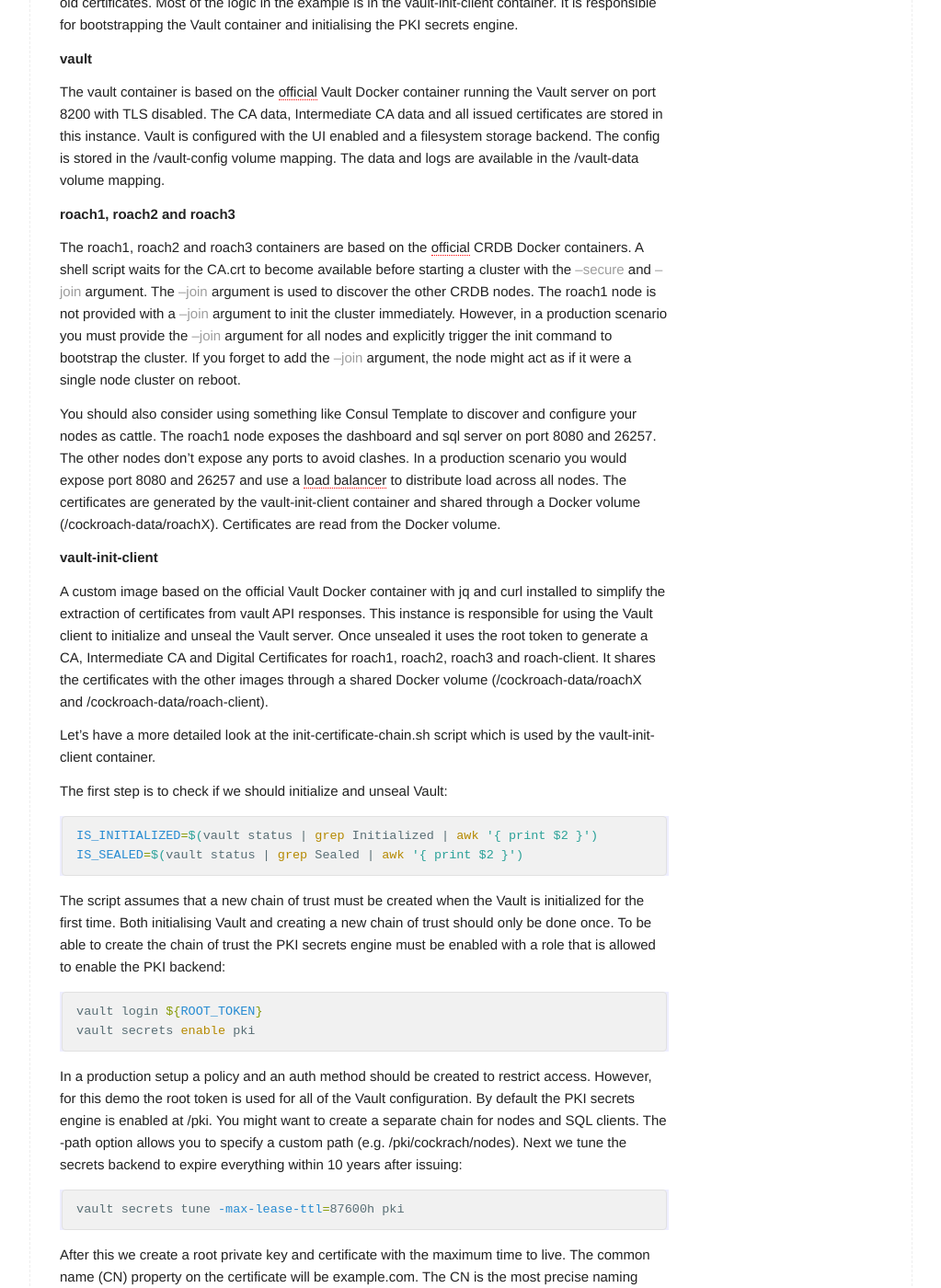
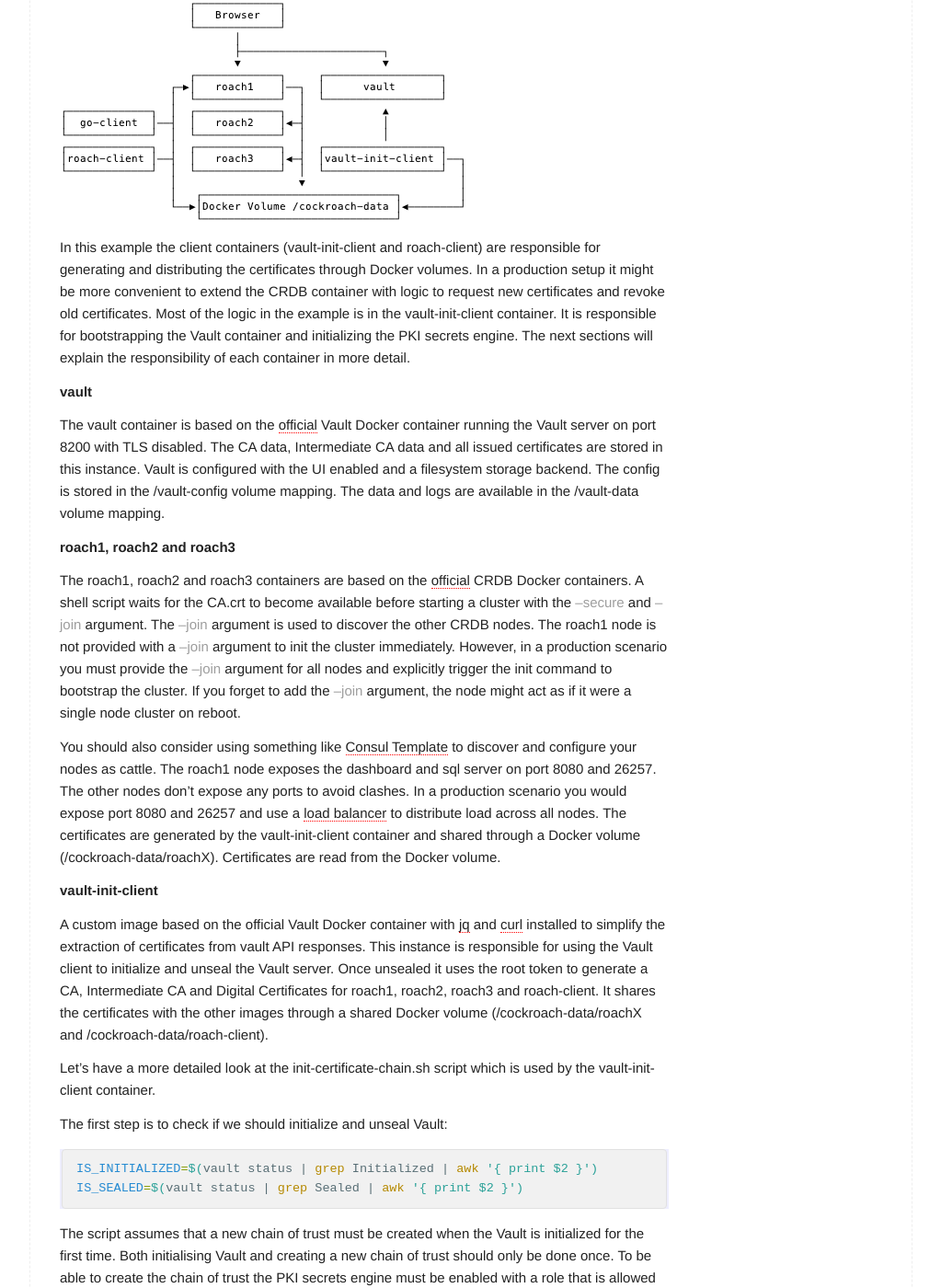
Before and after one commit to rinokadijk/vault-cockroach, a Jekyll site: the page built from docs/_posts/2019-08-26-Vault-CockroachDB.md, in a window 1280 px wide and 1400 px high, scrolled down 5605 px. Shown: the whole window at 92% size, without its empty margins (128-1151 px from the left). Built offline with Jekyll 4.4.1, drawn with Linux system fonts in a browser that asks for light colours; our own code applies the rules of GitHub Pages for plain Markdown files; some of the changed lines change nothing that is shown; some of the changed text lies outside the part shown.

Commit message:
add links and replace node1cert screenshot

```diff
--- a/docs/_posts/2019-08-26-Vault-CockroachDB.md
+++ b/docs/_posts/2019-08-26-Vault-CockroachDB.md
@@ -30,7 +30,6 @@
 - Support for multi-cloud / multi-region / on-prem deployments
 - Change Data Capture to stream database changes via [WAL](https://www.postgresql.org/docs/9.1/wal-intro.html) to a Kafka cluster
 - A LOT of prometheus metrics and preconfigured [alerts](https://github.com/cockroachdb/cockroach/blob/master/cloud/kubernetes/prometheus/alert-rules.yaml)
-- Spring Data JPA support
 - [Flywaydb](https://flywaydb.org/documentation/database/cockroachdb) support
 - Blazing fast startup time for the CRDB [Docker image](https://hub.docker.com/r/cockroachdb/cockroach) which speeds up local-development
 - [JUnit runner](https://github.com/Melozzola/cockroachdb-dev-test)
@@ -47,11 +46,11 @@
 
 **A user accessing the Admin UI dashboard**
 
-![cockroachdb dashboard certificate in browser]({{ site.baseurl }}/assets/img/node1cert.png)
+![cockroachdb dashboard certificate in browser]({{ site.baseurl }}/assets/img/node1cert.gif)
 
 The above image shows the certificate for the dashboard in a browser. The certificate is issued by "example Intermediate CA" and the common name is "node". The Subject Alternative Name (SAN) has the value "roach1". The domain name (localhost) doesn't match the SAN and the Intermediate CA is not trusted by the browser. Therefore the browser will show a warning when opening the dashboard. By default the dashboard can be accessed over an HTTPS connection on port [8080](https://localhost:8080).
 
-You can provide the cockroach binary with a server certificate for the HTTPS connection to prevent a browser warning. By default users are created without a password. You have to create a password for every user / system that has authorized access to the dashboard. The same user account is used for querying the system and accessing the dashboard. Once authenticated, the user can only see information about the databases he was granted access to.
+You can provide the cockroach binary with a server certificate for the HTTPS connection to [prevent](https://www.cockroachlabs.com/docs/stable/create-security-certificates-custom-ca.html#accessing-the-admin-ui-for-a-secure-cluster) a browser warning. By default users are created without a password. You have to create a password for every user / system that has authorized access to the dashboard. The same user account is used for querying the system and accessing the dashboard. Once authenticated, the user can only see information about the databases he was granted access to.
 
 **A database node joining a cluster**
 
@@ -88,7 +87,7 @@
 
 ![container overview]({{ site.baseurl }}/assets/img/containeroverview.png)
 
-In this example the client containers (vault-init-client and roach-client) are responsible for generating and distributing the certificates through Docker volumes. In a production setup it might be more convenient to extend the CRDB container with logic to request new certificates and revoke old certificates. Most of the logic in the example is in the vault-init-client container. It is responsible for bootstrapping the Vault container and initialising the PKI secrets engine.
+In this example the client containers (vault-init-client and roach-client) are responsible for generating and distributing the certificates through Docker volumes. In a production setup it might be more convenient to extend the CRDB container with logic to request new certificates and revoke old certificates. Most of the logic in the example is in the vault-init-client container. It is responsible for bootstrapping the Vault container and initializing the PKI secrets engine. The next sections will explain the responsibility of each container in more detail.
 
 **vault**
 
@@ -98,11 +97,11 @@
 
 The roach1, roach2 and roach3 containers are based on the [official]((https://hub.docker.com/r/cockroachdb/cockroach)) CRDB Docker containers. A shell script waits for the CA.crt to become available before starting a cluster with the <span style="color: #9e9e9e">--secure</span> and <span style="color: #9e9e9e">--join</span> argument. The <span style="color: #9e9e9e">--join</span> argument is used to discover the other CRDB nodes. The roach1 node is not provided with a <span style="color: #9e9e9e">--join</span> argument to init the cluster immediately. However, in a production scenario you must provide the <span style="color: #9e9e9e">--join</span> argument for all nodes and explicitly trigger the init command to bootstrap the cluster. If you forget to add the <span style="color: #9e9e9e">--join</span> argument, the node might act as if it were a single node cluster on reboot.
 
-You should also consider using something like Consul Template to discover and configure your nodes as cattle. The roach1 node exposes the dashboard and sql server on port 8080 and 26257. The other nodes don't expose any ports to avoid clashes. In a production scenario you would expose port 8080 and 26257 and use a [load balancer](https://www.scaleway.com/en/docs/how-to-configure-a-cockroachdb-cluster/#-Configure-HAproxy) to distribute load across all nodes. The certificates are generated by the vault-init-client container and shared through a Docker volume (/cockroach-data/roachX). Certificates are read from the Docker volume.
+You should also consider using something like [Consul Template](https://github.com/hashicorp/consul-template) to discover and configure your nodes as cattle. The roach1 node exposes the dashboard and sql server on port 8080 and 26257. The other nodes don't expose any ports to avoid clashes. In a production scenario you would expose port 8080 and 26257 and use a [load balancer](https://www.scaleway.com/en/docs/how-to-configure-a-cockroachdb-cluster/#-Configure-HAproxy) to distribute load across all nodes. The certificates are generated by the vault-init-client container and shared through a Docker volume (/cockroach-data/roachX). Certificates are read from the Docker volume.
 
 **vault-init-client**
 
-A custom image based on the official Vault Docker container with jq and curl installed to simplify the extraction of certificates from vault API responses. This instance is responsible for using the Vault client to initialize and unseal the Vault server. Once unsealed it uses the root token to generate a CA, Intermediate CA and Digital Certificates for roach1, roach2, roach3 and roach-client. It shares the certificates with the other images through a shared Docker volume (/cockroach-data/roachX and /cockroach-data/roach-client).
+A custom image based on the official Vault Docker container with [jq](https://stedolan.github.io/jq/) and [curl](https://curl.haxx.se) installed to simplify the extraction of certificates from vault API responses. This instance is responsible for using the Vault client to initialize and unseal the Vault server. Once unsealed it uses the root token to generate a CA, Intermediate CA and Digital Certificates for roach1, roach2, roach3 and roach-client. It shares the certificates with the other images through a shared Docker volume (/cockroach-data/roachX and /cockroach-data/roach-client).
 
 Let's have a more detailed look at the init-certificate-chain.sh script which is used by the vault-init-client container.
 
```
Also changed, not shown: docs/assets/img/node1cert.gif (added), readme.md.
